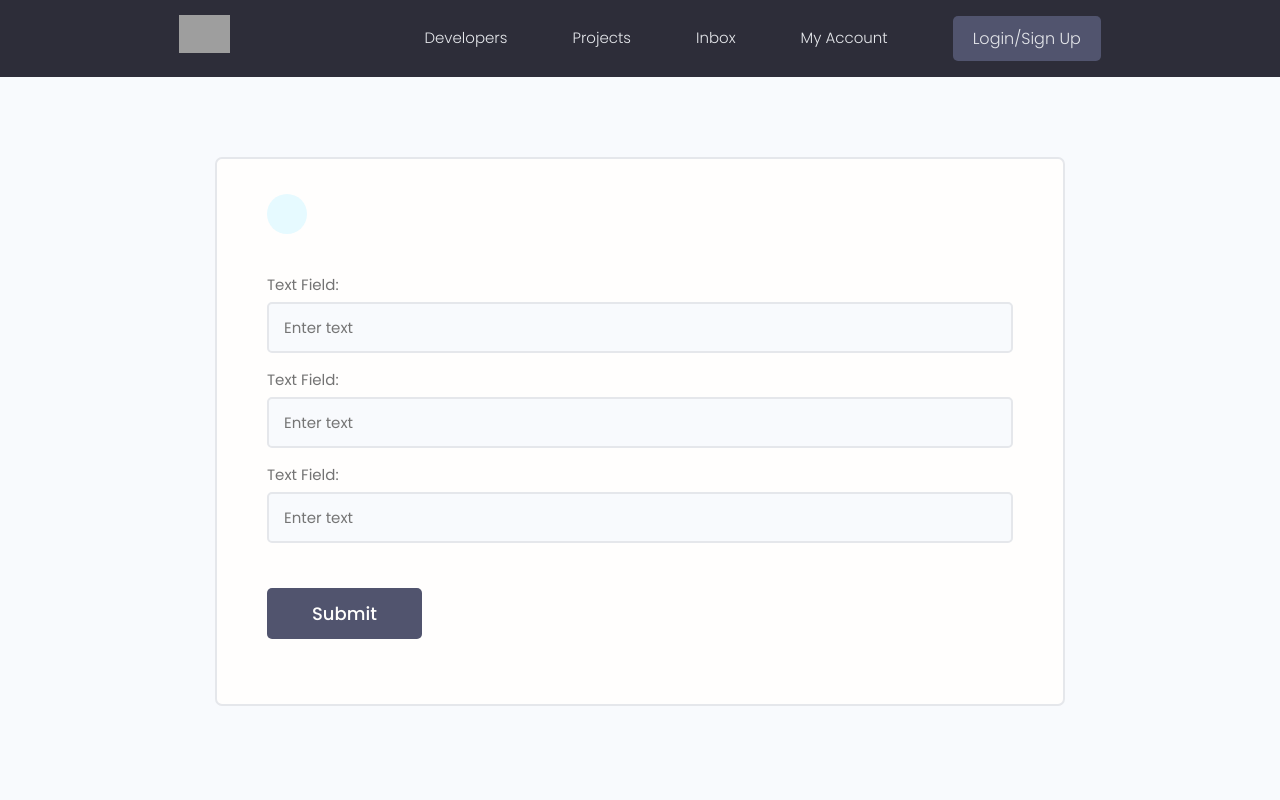
After one commit to yoshis5725/django_devSearch, a Django app: template templates/form-template.html in a window 1280 px wide. The commit adds this page. Run offline with Django 4.2, Linux system fonts and the light colour scheme; the template is opened without the code that fills it, so the values that code supplies are empty; some libraries are stand-ins or nearby versions; grey boxes are pictures that could not be loaded.

Commit message:
Theme installation for the Add Project form - left the template in the template root directory - will remove later.

```diff
--- /dev/null
+++ b/templates/form-template.html
@@ -0,0 +1,80 @@
+<!DOCTYPE html>
+<html lang="en">
+
+<head>
+    <meta charset="UTF-8" />
+    <meta http-equiv="X-UA-Compatible" content="IE=edge" />
+    <meta name="viewport" content="width=device-width, initial-scale=1.0" />
+
+    <!-- Favicon -->
+    <link rel="shortcut icon" href="images/favicon.ico" type="image/x-icon" />
+    <!-- Icon - IconMonster -->
+    <link rel="stylesheet" href="https://cdn.iconmonstr.com/1.3.0/css/iconmonstr-iconic-font.min.css" />
+    <!-- Mumble UI -->
+    <link rel="stylesheet" href="uikit/styles/uikit.css" />
+    <!-- Dev Search UI -->
+    <link rel="stylesheet" href="styles/app.css" />
+
+    <title>DevSearch - Connect with Developers!</title>
+</head>
+
+<body>
+    <!-- Header Section -->
+    <header class="header">
+        <div class="container container--narrow">
+            <a href="/" class="header__logo">
+                <img src="images/logo.svg" alt="DevSearch Logo" />
+            </a>
+            <nav class="header__nav">
+                <input type="checkbox" id="responsive-menu" />
+                <label for="responsive-menu" class="toggle-menu">
+                    <span>Menu</span>
+                    <div class="toggle-menu__lines"></div>
+                </label>
+                <ul class="header__menu">
+                    <li class="header__menuItem"><a href="index.html">Developers</a></li>
+                    <li class="header__menuItem"><a href="projects.html">Projects</a></li>
+                    <li class="header__menuItem"><a href="inbox.html">Inbox</a></li>
+                    <li class="header__menuItem"><a href="account.html">My Account</a></li>
+                    <li class="header__menuItem"><a href="login.html" class="btn btn--sub">Login/Sign Up</a></li>
+                </ul>
+            </nav>
+        </div>
+    </header>
+
+    <!-- Main Section -->
+    <main class="formPage my-xl">
+        <div class="content-box">
+            <div class="formWrapper">
+                <a class="backButton" href="#"><i class="im im-angle-left"></i></a>
+                <br>
+
+                <form class="form" method="POST">
+                    <!-- Input:Text -->
+                    <div class="form__field">
+                        <label for="formInput#text">Text Field: </label>
+                        <input class="input input--text" id="formInput#text" type="text" name="text"
+                            placeholder="Enter text" />
+                    </div>
+
+                    <!-- Input:Text -->
+                    <div class="form__field">
+                        <label for="formInput#text">Text Field: </label>
+                        <input class="input input--text" id="formInput#text" type="text" name="text"
+                            placeholder="Enter text" />
+                    </div>
+
+                    <!-- Input:Text -->
+                    <div class="form__field">
+                        <label for="formInput#text">Text Field: </label>
+                        <input class="input input--text" id="formInput#text" type="text" name="text"
+                            placeholder="Enter text" />
+                    </div>
+                    <input class="btn btn--sub btn--lg  my-md" type="submit" value="Submit" />
+                </form>
+            </div>
+        </div>
+    </main>
+</body>
+
+</html>
```
Also changed, not shown: projects/forms.py (+11 -0 lines), projects/templates/projects/project_form.html (+22 -5 lines).
